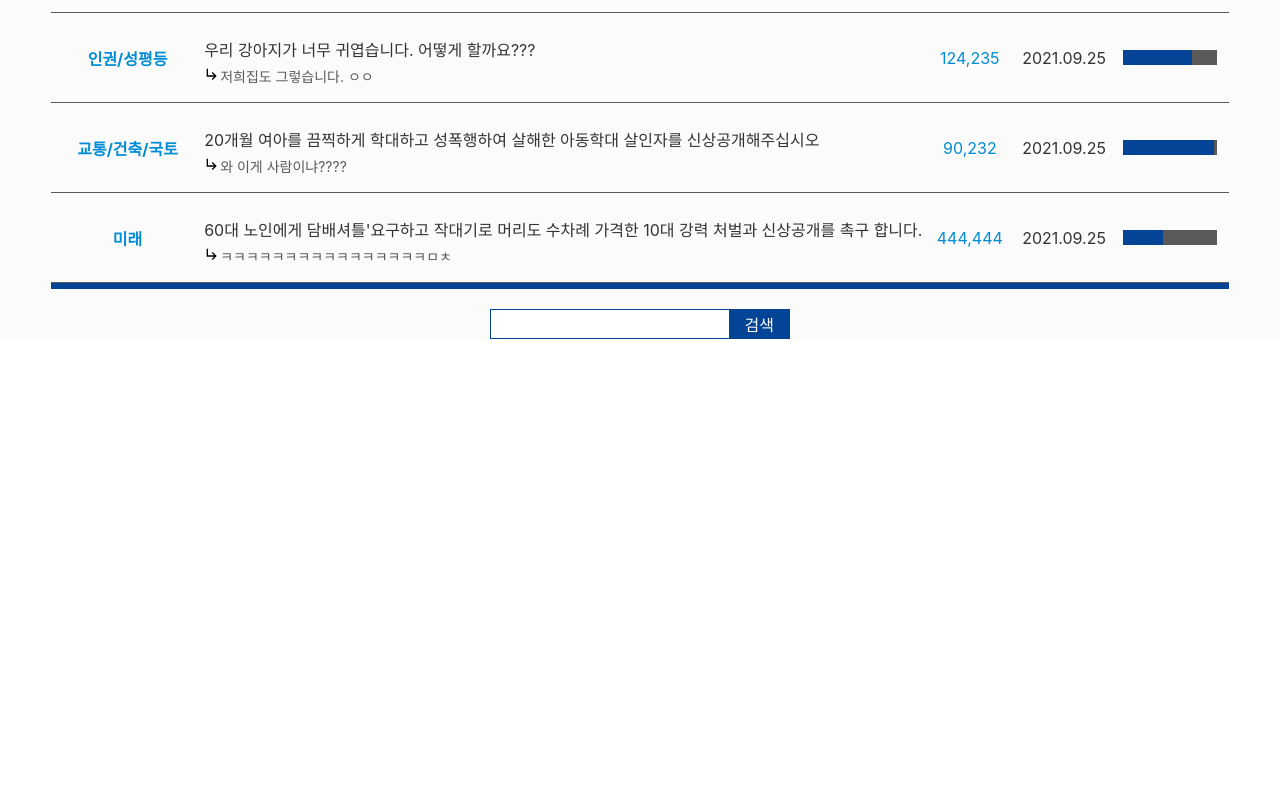
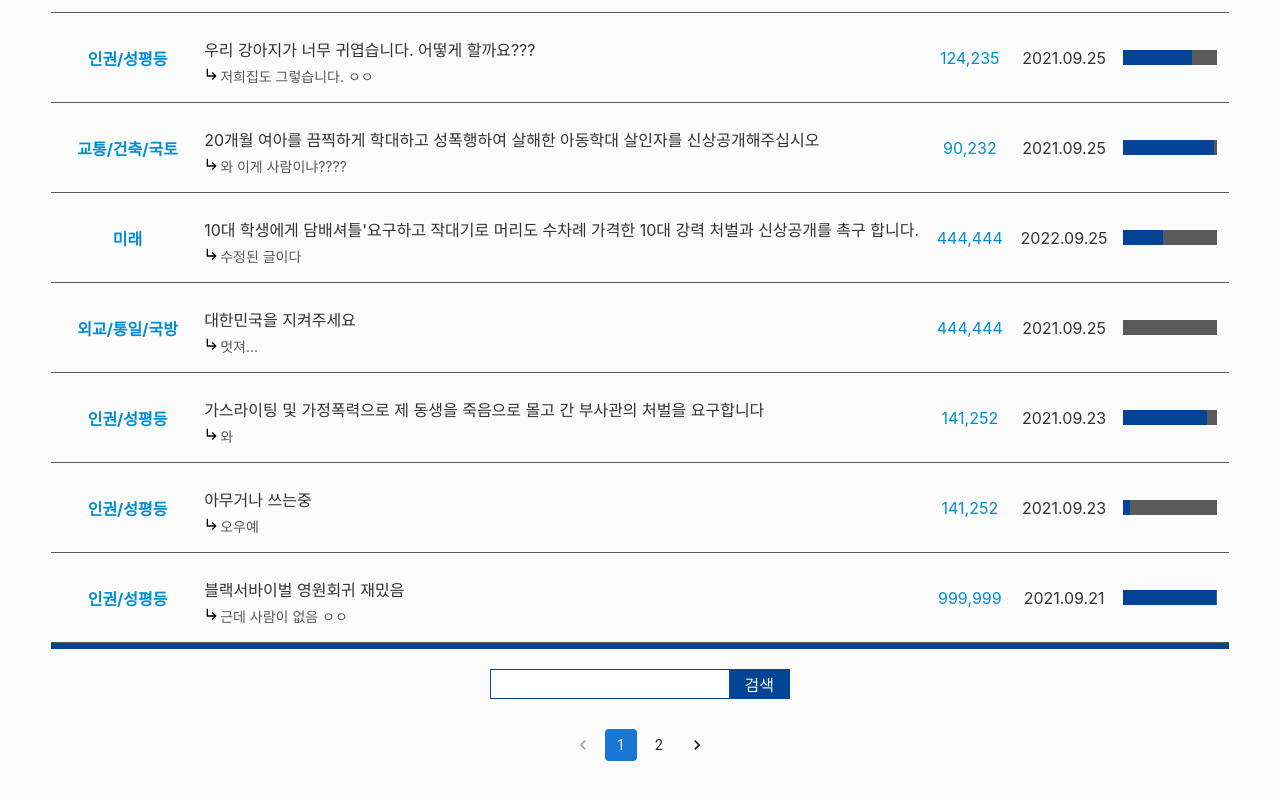
Before and after one commit to potato-club/national-petition-frontend, a Next.js app: page /board/list in a window 1280 px wide. Shown: the part 930-1730 px from the top of the page. Before the commit the page ends 1269 px from the top, so only its background shows below. Built offline with nearby package versions, Linux system fonts and the light colour scheme.

Commit message:
[ADD] Pagination 추가 & dummy 데이터추가

```diff
--- a/components/app/board/list/ListItem.jsx
+++ b/components/app/board/list/ListItem.jsx
@@ -48,7 +48,6 @@ export const ListItem = ({
       </Day>
       <GraphWrapper>
         <Bar>
-          {console.log(agreePer, disagreePer)}
           <AgreeBar per={(agreePer / (agreePer + disagreePer)) * 100} />
           <DisagreeBar per={(disagreePer / (agreePer + disagreePer)) * 100} />
         </Bar>
--- a/dummy/list.json
+++ b/dummy/list.json
@@ -52,11 +52,71 @@
   {
     "id": 6,
     "category": "미래",
-    "title": "60대 노인에게 담배셔틀'요구하고 작대기로 머리도 수차례 가격한 10대 강력 처벌과 신상공개를 촉구 합니다.",
-    "subTitle": "ㅋㅋㅋㅋㅋㅋㅋㅋㅋㅋㅋㅋㅋㅋㅋㅋㅁㅊ",
+    "title": "10대 학생에게 담배셔틀'요구하고 작대기로 머리도 수차례 가격한 10대 강력 처벌과 신상공개를 촉구 합니다.",
+    "subTitle": "수정된 글이다",
+    "subNumber": "444,444",
+    "day": "2022.09.25",
+    "agreePer": 9,
+    "disagreePer": 12
+  },
+  {
+    "id": 7,
+    "category": "외교/통일/국방",
+    "title": "대한민국을 지켜주세요",
+    "subTitle": "멋져...",
     "subNumber": "444,444",
     "day": "2021.09.25",
-    "agreePer": 9,
+    "agreePer": 0,
     "disagreePer": 12
+  },
+  {
+    "id": 8,
+    "category": "인권/성평등",
+    "title": "가스라이팅 및 가정폭력으로 제 동생을 죽음으로 몰고 간 부사관의 처벌을 요구합니다",
+    "subTitle": "와",
+    "subNumber": "141,252",
+    "day": "2021.09.23",
+    "agreePer": 100,
+    "disagreePer": 12
+  },
+  {
+    "id": 9,
+    "category": "인권/성평등",
+    "title": "아무거나 쓰는중",
+    "subTitle": "오우예",
+    "subNumber": "141,252",
+    "day": "2021.09.23",
+    "agreePer": 1,
+    "disagreePer": 12
+  },
+  {
+    "id": 10,
+    "category": "인권/성평등",
+    "title": "블랙서바이벌 영원회귀 재밌음",
+    "subTitle": "근데 사람이 없음 ㅇㅇ",
+    "subNumber": "999,999",
+    "day": "2021.09.21",
+    "agreePer": 1231,
+    "disagreePer": 12
+  },
+  {
+    "id": 11,
+    "category": "인권/성평등",
+    "title": "요즘 하는 게임이 없다.",
+    "subTitle": "술이나 마시고싶다.",
+    "subNumber": "999,999",
+    "day": "2021.09.21",
+    "agreePer": 1212,
+    "disagreePer": 12212
+  },
+  {
+    "id": 12,
+    "category": "인권/성평등",
+    "title": "으아아아아아아ㅏ아아아아아ㅏ아아아ㅏ아아ㅏ아앙",
+    "subTitle": "이이이이ㅣ이이이이ㅣ이이ㅣ이이이잉이잉",
+    "subNumber": "921,311",
+    "day": "2021.09.21",
+    "agreePer": 221,
+    "disagreePer": 33
   }
 ]
--- a/pages/board/list.jsx
+++ b/pages/board/list.jsx
@@ -1,4 +1,4 @@
-import React, { useState } from 'react';
+import React, { useState, useEffect } from 'react';
 import styled from '@emotion/styled';
 import {
   LayoutContainer,
@@ -10,9 +10,21 @@ import { customColor } from 'constants/index';
 import { Search, ListItem } from 'components/app/board/list';
 import { RiArrowDropDownLine } from 'react-icons/ri';
 import dummy from '../../dummy/list.json';
+import { Pagination } from '@mui/material';
 
 const list = () => {
   const [handleDrop, setHandleDrop] = useState(false);
+
+  const postPerPage = 10;
+  const [allPage] = useState(Math.ceil(dummy.length / postPerPage));
+  const [currentPost, setCurrentPost] = useState(dummy.slice(0, postPerPage));
+
+  const handleChange = (e, value) => {
+    setCurrentPost(
+      dummy.slice(value * postPerPage - postPerPage, value * postPerPage),
+    );
+  };
+
   return (
     <LayoutContainer>
       <Header />
@@ -91,7 +103,7 @@ const list = () => {
             </NavGraph>
           </ListNav>
           <List>
-            {dummy.map(
+            {currentPost.map(
               ({
                 id,
                 category,
@@ -120,13 +132,24 @@ const list = () => {
         <ListLowerWrapper>
           <Search />
         </ListLowerWrapper>
-        {/* 페이지네이션 */}
+        <PaginationWrapper>
+          <Pagination
+            count={allPage}
+            onChange={handleChange}
+            shape="rounded"
+            color="primary"
+          />
+        </PaginationWrapper>
       </Container>
     </LayoutContainer>
   );
 };
 
 const Container = styled.div`
+  display: flex;
+  justify-content: center;
+  flex-direction: column;
+
   width: 1178px;
   margin-left: auto;
   margin-right: auto;
@@ -185,5 +208,11 @@ const ListLowerWrapper = styled.div`
   justify-content: center;
   align-items: center;
 `;
-
+const PaginationWrapper = styled.div`
+  display: flex;
+  justify-content: center;
+  align-items: center;
+  margin-top: 30px;
+  margin-bottom: 100px;
+`;
 export default list;
```
